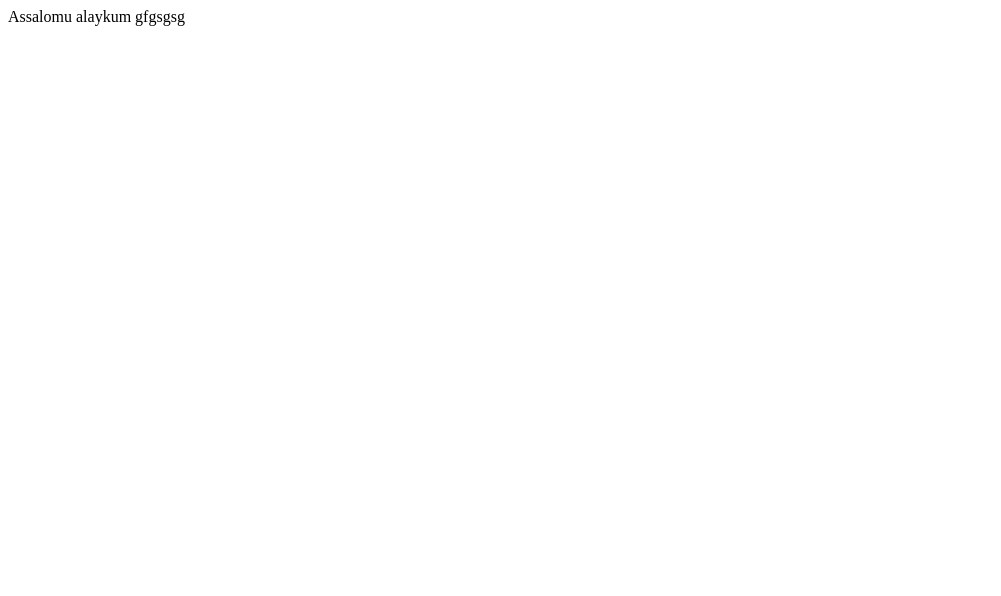
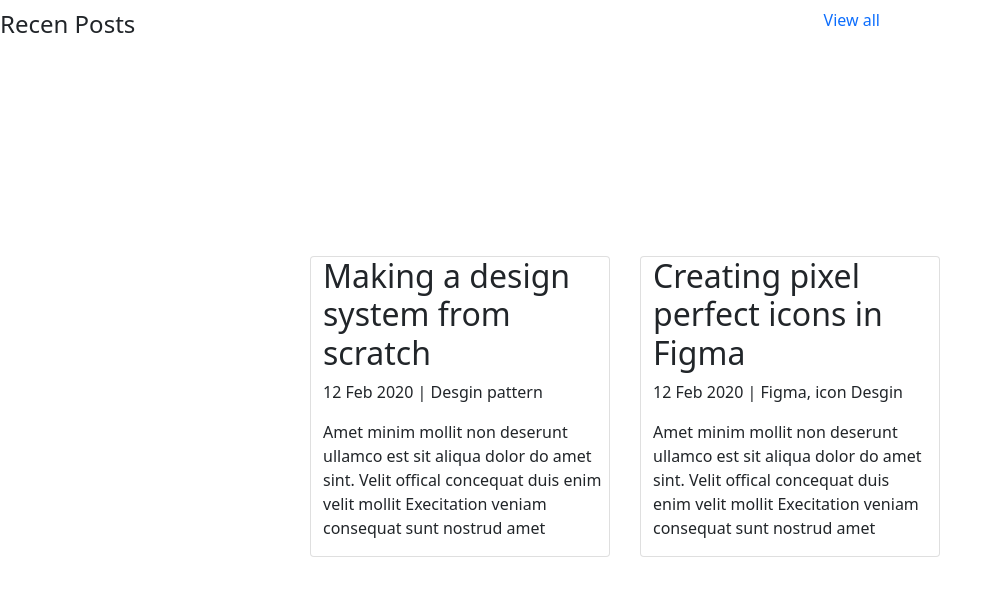
Before and after one commit to JaMeS-18-18/47-dars, a plain HTML site: page index.html in a window 1280 px wide. Shown: the whole page, without its empty margins (0-1001 px from the left). Drawn offline with nearby package versions, Linux system fonts and the light colour scheme.

Commit message:
main qowildi

```diff
--- a/index.html
+++ b/index.html
@@ -4,11 +4,49 @@
   <meta charset="UTF-8">
   <meta http-equiv="X-UA-Compatible" content="IE=edge">
   <meta name="viewport" content="width=device-width, initial-scale=1.0">
+  <link href="https://cdn.jsdelivr.net/npm/bootstrap@5.1.3/dist/css/bootstrap.min.css" rel="stylesheet" integrity="sha384-1BmE4kWBq78iYhFldvKuhfTAU6auU8tT94WrHftjDbrCEXSU1oBoqyl2QvZ6jIW3" crossorigin="anonymous">
   <link rel="stylesheet" href="./style.css">
   <title>Document</title>
 </head>
 <body>
-  Assalomu alaykum
-  gfgsgsg
+  <!-- Assalomu alaykum
+  gfgsgsg -->
+  <div class="main">
+    <div class="navbar">
+      <h4>Recen Posts</h4>
+    <div class="nav">
+        <p class="text-primary">View all</p>
+      </div>
+    </div>
+
+   <div class="row">
+    <div class="card">
+      <div class="col-3">
+        <h2>
+          Making a design system from scratch
+        </h2>
+        <p> 12 Feb 2020  |  Desgin pattern</p>
+        <p>
+          Amet minim mollit non deserunt ullamco est sit aliqua  dolor do amet sint. Velit offical concequat duis enim velit mollit Execitation veniam consequat sunt nostrud amet
+        </p>
+
+      </div>
+    </div>
+
+    <div class="card">
+      <div class="col_3">
+        <h2>
+          Creating pixel perfect icons in Figma
+         </h2>
+         <p> 12 Feb 2020  |  Figma, icon Desgin</p>
+         <p>
+           Amet minim mollit non deserunt ullamco est sit aliqua  dolor do amet sint. Velit offical concequat duis enim velit mollit Execitation veniam consequat sunt nostrud amet
+         </p>
+      </div>
+    </div>
+  </div>
+   </div>
+
+  <script src="https://cdn.jsdelivr.net/npm/bootstrap@5.1.3/dist/js/bootstrap.bundle.min.js" integrity="sha384-ka7Sk0Gln4gmtz2MlQnikT1wXgYsOg+OMhuP+IlRH9sENBO0LRn5q+8nbTov4+1p" crossorigin="anonymous"></script>
 </body>
 </html>
--- a/style.css
+++ b/style.css
@@ -0,0 +1,20 @@
+
+.navbar{
+    margin-right: 400px;
+
+}
+
+.col-3{
+    width: 300px;
+}
+
+.card{
+    width: 300px;
+    margin-right: 30px;
+
+}
+.row{
+   display: flex;
+   justify-content: center;
+   margin-top: 200px;
+}
```
